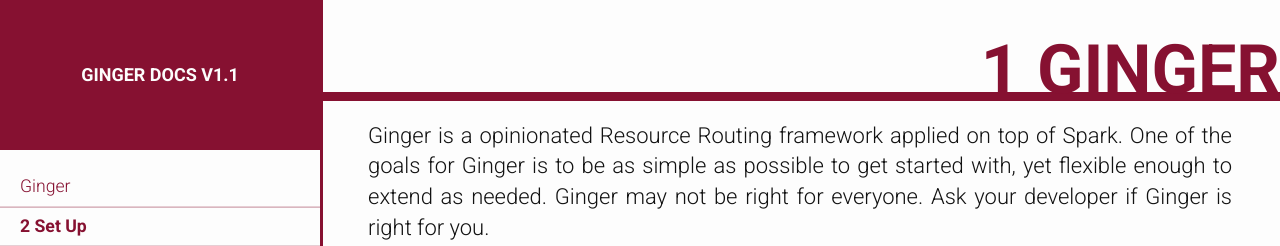
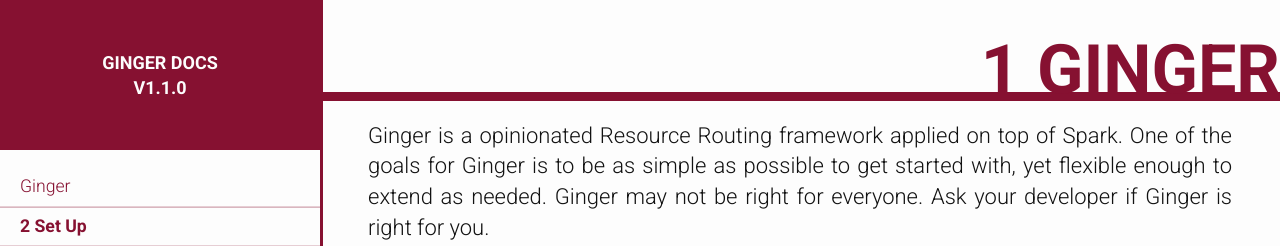
Before and after one commit to bradcypert/Ginger, a Jekyll site: the page built from index.html, in a window 1280 px wide. Shown: the top 246 px of the page. Built offline with Jekyll 4.4.1, drawn with Linux system fonts in a browser that asks for light colours.

Commit message:
Update _config.yml

```diff
--- a/_config.yml
+++ b/_config.yml
@@ -1,7 +1,7 @@
 full_rebuild: true
 name: Ginger Docs
 author: Brad Cypert
-version: v1.1
+version: v1.1.0
 encoding: utf-8
 defaults:
   -
```
